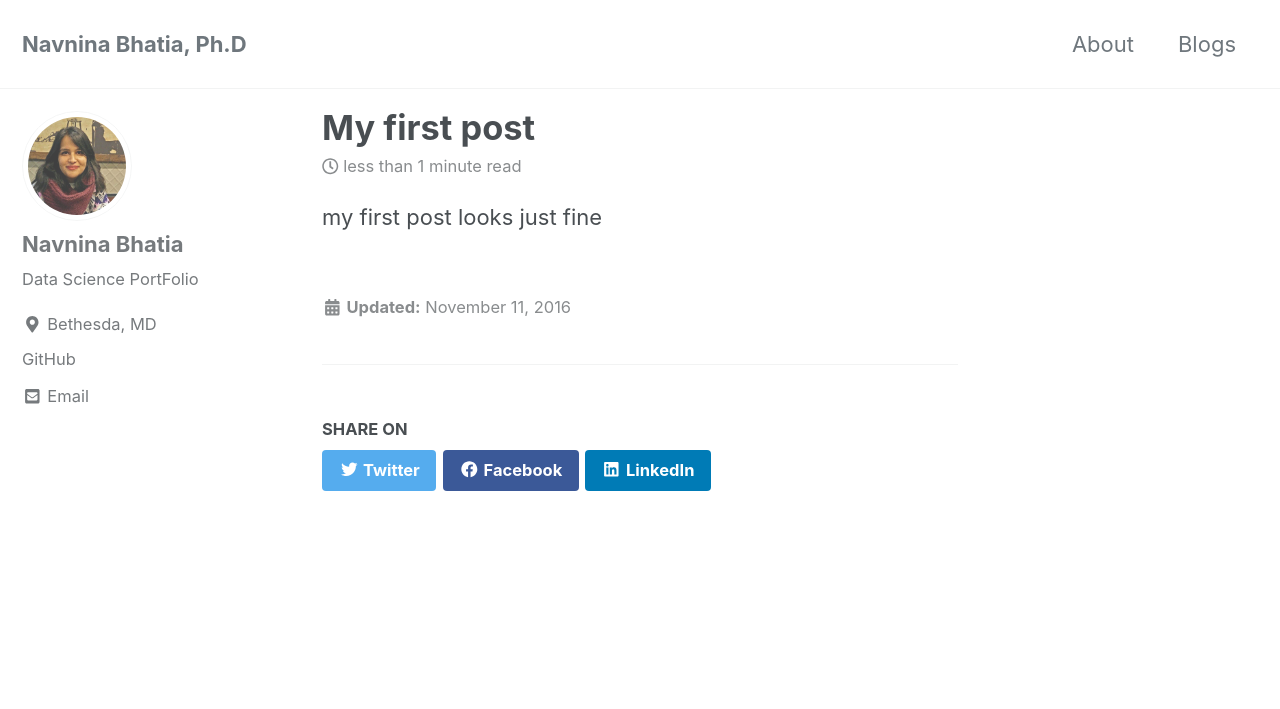
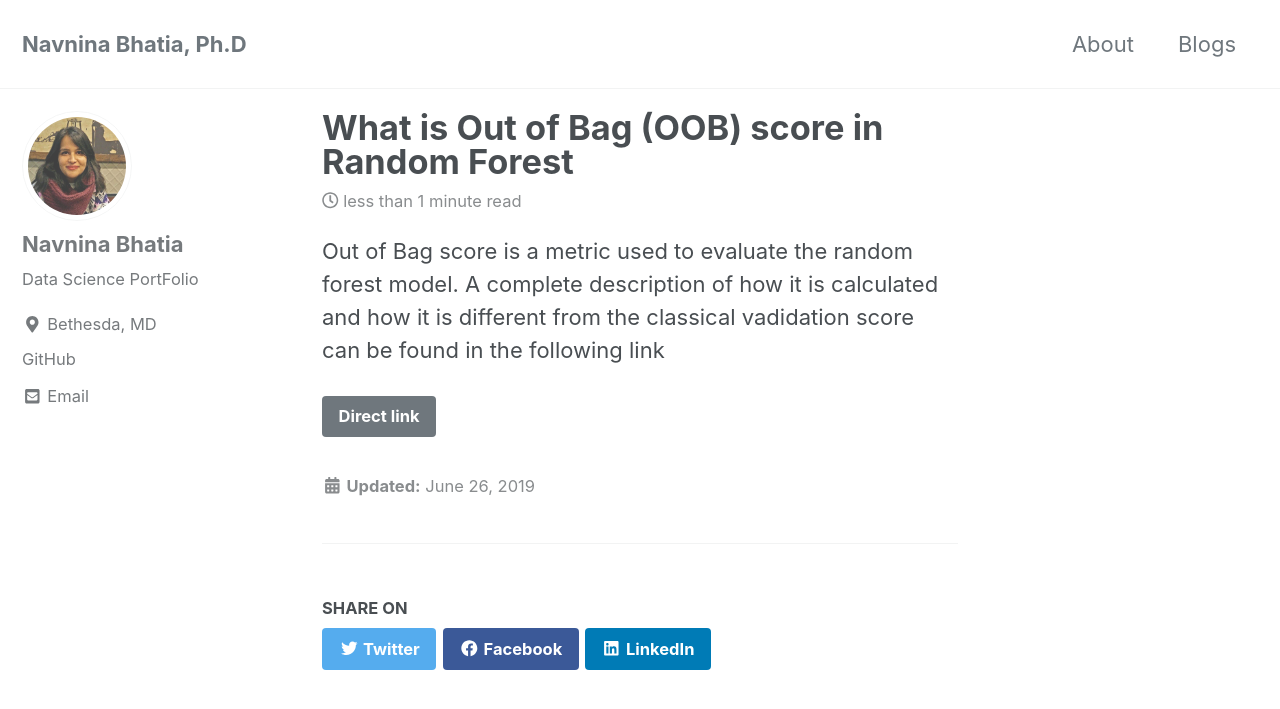
Before and after one commit to navnina/navnina.github.io, a Jekyll site: the page built from _posts/2019-01-12-firstblog.md, in a window 1280 px wide and 900 px high. Shown: the top 709 px of the window. Built offline with Jekyll 4.4.1, drawn with Linux system fonts in a browser that asks for light colours; cached includes are drawn as plain includes; nearby versions of some CDN libraries.

Commit message:
new github

```diff
--- a/_posts/2019-01-12-firstblog.md
+++ b/_posts/2019-01-12-firstblog.md
@@ -1,7 +1,7 @@
 ---
 layout: single
-title:  "My first post"
-date:   2016-11-11
+title:  "What is Out of Bag (OOB) score in Random Forest"
+date:   2019-06-26
+link: https://medium.com/@navnina.bhatia/what-is-out-of-bag-oob-score-in-random-forest-a7fa23d710
 ---
-
-my first post looks just fine
+Out of Bag score is a metric used to evaluate the random forest model. A complete description of how it is calculated and how it is different from the classical vadidation score can be found in the following link
```
